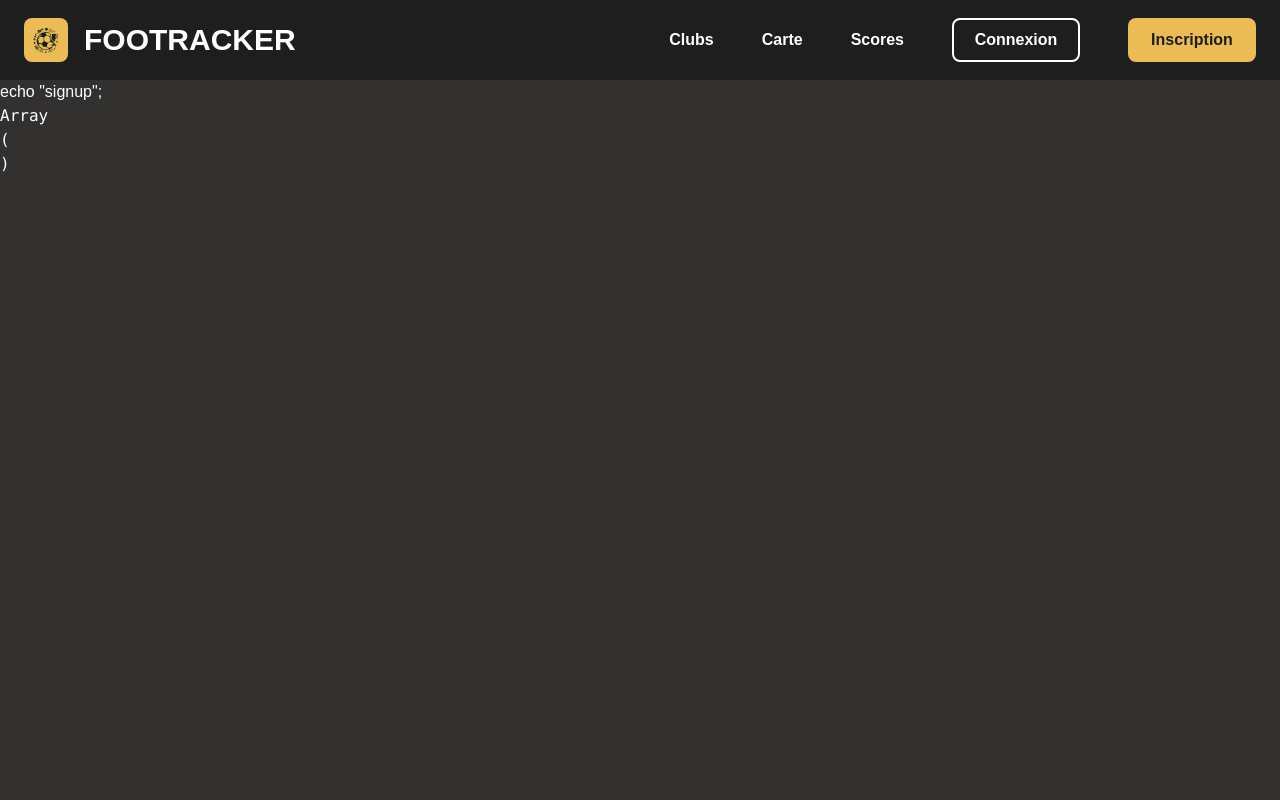
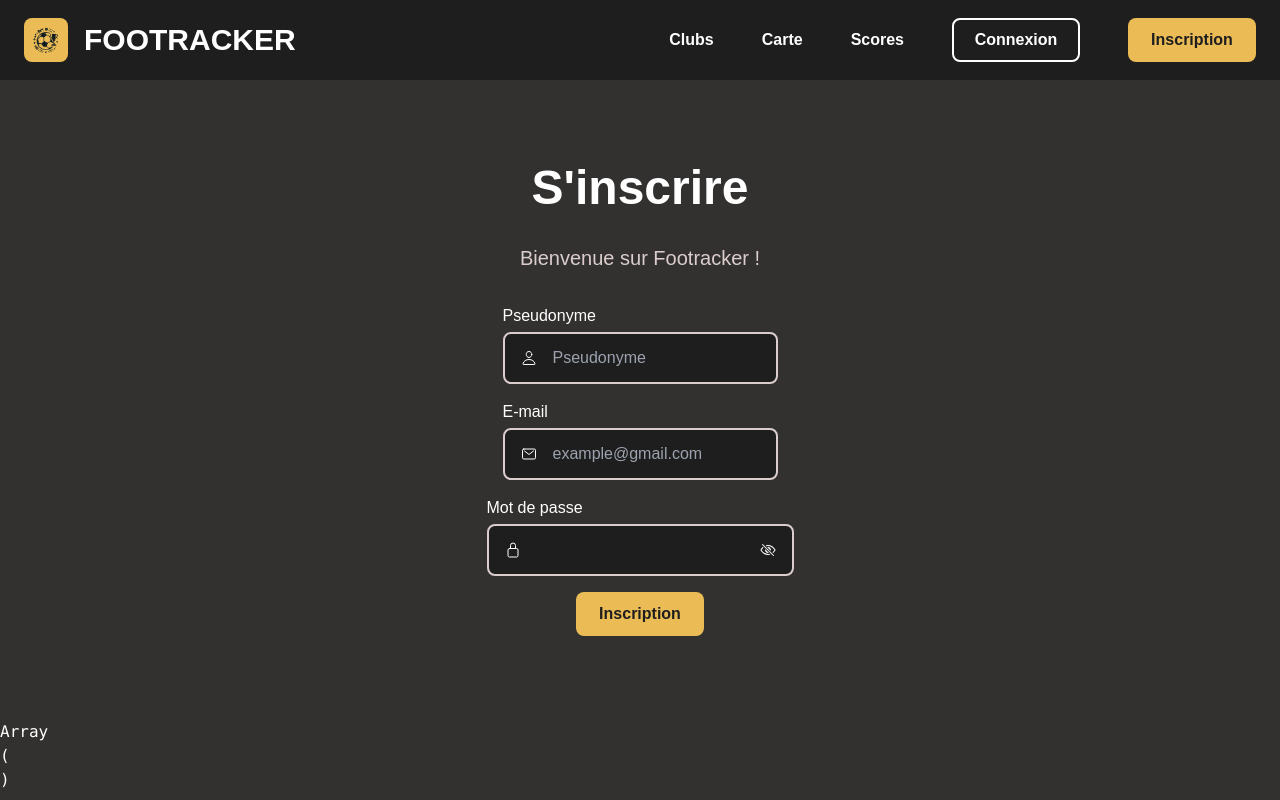
Before and after one commit to Drakhiro/footracker, a PHP site: page /index.php?view=signup in a window 1280 px wide. Run offline with PHP 8.4, Linux system fonts and the light colour scheme; a stand-in replaces the project's code that opens the database connection; some libraries are stand-ins or nearby versions; some web fonts are replaced.

Commit message:
Mise en place de l'inscription suivant les mockups

```diff
--- a/templates/signup.php
+++ b/templates/signup.php
@@ -1 +1,79 @@
-echo "signup";
+<?php
+
+// Si la page est appelée directement par son adresse, on redirige en passant pas la page index
+if (basename($_SERVER["PHP_SELF"]) != "index.php") {
+	header("Location:../index.php?view=signup");
+	die("");
+}
+
+include_once("libs/modele.php");
+include_once("libs/maLibUtils.php");
+include_once("libs/maLibForms.php");
+
+if (valider("connected", "SESSION")) {
+	include("templates/accueil.php");
+} else {
+
+?>
+
+<div class="flex flex-col gap-8 items-center justify-center h-[80vh]">
+    <?php
+        if ($error = valider("error")) {
+            mkInfoMsg($error, "red");
+        }
+    ?>
+	<h1 class="text-5xl font-bold">S'inscrire</h1>
+	<h2 class="text-xl text-custom-grey">Bienvenue sur Footracker !</h2>
+
+	<form action="controleur.php" class="flex flex-col items-center justify-center gap-4">
+
+		<label for="pseudonyme" class="group flex flex-col gap-1 focus-within:text-custom-primary">
+			<p>Pseudonyme</p>
+			<div class="flex flex-row items-center px-4 py-2 gap-4 bg-custom-black border-solid border-custom-grey border-[2px] rounded-[8px] group-focus-within:border-custom-primary">
+				<ion-icon name="person-outline"></ion-icon>
+				<input
+					type="text"
+					name="pseudonyme"
+                    <?php if ($pseudo = valider("pseudo")) echo "value=\"" . $pseudo . "\""; ?>
+					id="pseudonyme"
+					class="appearance-none bg-transparent border-none outline-none shadow-none ring-0 focus:ring-0 focus:outline-none min-h-[32px]"
+					placeholder="Pseudonyme"
+				>
+			</div>
+		</label>
+
+		<label for="mail" class="group flex flex-col gap-1 focus-within:text-custom-primary">
+			<p>E-mail</p>
+			<div class="flex flex-row items-center px-4 py-2 gap-4 bg-custom-black border-solid border-custom-grey border-[2px] rounded-[8px] group-focus-within:border-custom-primary">
+				<ion-icon name="mail-outline"></ion-icon>
+				<input
+					type="text"
+					name="mail"
+                    <?php if ($mail = valider("mail")) echo "value=\"" . $mail . "\""; ?>
+					id="mail"
+					class="appearance-none bg-transparent border-none outline-none shadow-none ring-0 focus:ring-0 focus:outline-none min-h-[32px]"
+					placeholder="example@gmail.com"
+				>
+			</div>
+		</label>
+
+		<label for="mdp" class="group flex flex-col gap-1 focus-within:text-custom-primary">
+			<p>Mot de passe</p>
+			<div class="flex flex-row items-center px-4 py-2 gap-4 bg-custom-black border-solid border-custom-grey border-[2px] rounded-[8px] group-focus-within:border-custom-primary">
+				<ion-icon name="lock-closed-outline"></ion-icon>
+				<input
+					type="password"
+					name="mdp"
+					id="mdp"
+					class="appearance-none bg-transparent border-none outline-none shadow-none ring-0 focus:ring-0 focus:outline-none min-h-[32px]"
+				>
+				<ion-icon name="eye-off-outline" class="cursor-pointer"></ion-icon>
+			</div>
+		</label>
+
+		<input type="submit" name="action" value="Inscription" class="flex flex-row items-center justify-center text-custom-black font-bold text-base bg-custom-primary hover:bg-custom-primary-hover duration-400 cursor-pointer rounded-[8px] min-w-[128px] min-h-[44px]">
+
+	</form>
+</div>
+
+<?php } ?>
```
